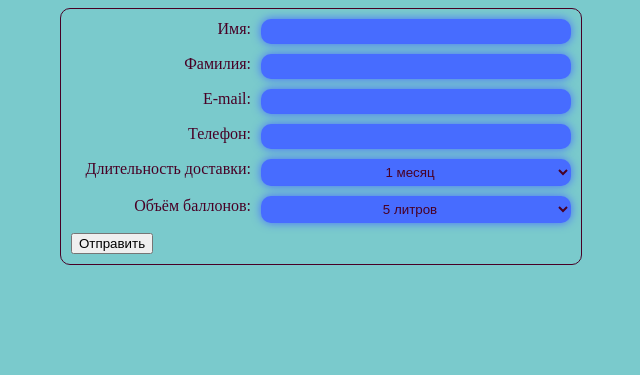
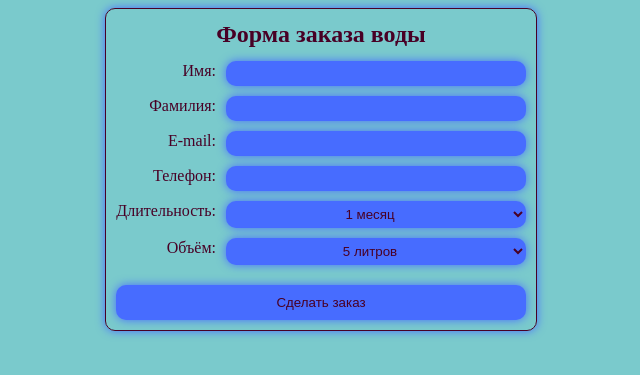
Before and after one commit to SamsaraKid/HomeWork48_DjangoFormsWater, a Django app: page / in a window 1280 px wide. Shown: the top 375 px of the page, without its empty margins (319-959 px from the left). Run offline with Django 4.2, Linux system fonts and the light colour scheme.

Commit message:
оформление

```diff
--- a/templates/form.html
+++ b/templates/form.html
@@ -8,16 +8,17 @@
 </head>
 <body>
 
-<form method="POST" novalidate>
+<form class="center-wrap" method="POST" novalidate>
+    <h2>Форма заказа воды</h2>
     {% csrf_token %}
     {% for f in form %}
         <div class="flex-div">
             <div>{{ f.label_tag }}</div>
             <div class="field">{{ f }}</div>
-            <div>{{ f.errors }}</div>
+            <div class="errors">{{ f.errors }}</div>
         </div>
     {% endfor %}
-    <input class="send-button" type="submit" value="Отправить">
+    <input type="submit" value="Сделать заказ">
 </form>
 
 </body>
--- a/water/myforms.py
+++ b/water/myforms.py
@@ -1,5 +1,7 @@
 from django import forms
 from django.core.validators import RegexValidator
+
+fields = ('Имя:', 'Фамилия:', 'E-mail:', 'Телефон:', 'Длительность:', 'Объём:')
 
 
 def name_val(value):
@@ -9,14 +11,12 @@ def name_val(value):
         raise forms.ValidationError('Может содержать только буквы')
 
 
-
-
 class WaterOrder(forms.Form):
-    name = forms.CharField(label='Имя', validators=[name_val])
-    surname = forms.CharField(label='Фамилия', validators=[name_val])
-    email = forms.CharField(label='E-mail')
-    phone = forms.CharField(label='Телефон')
+    name = forms.CharField(label=fields[0], validators=[name_val])
+    surname = forms.CharField(label=fields[1], validators=[name_val])
+    email = forms.CharField(label=fields[2])
+    phone = forms.CharField(label=fields[3])
     terms = ((1, '1 месяц'), (3, '3 месяца'), (6, '6 месяцев'), (12, '12 месяцев'))
-    term = forms.TypedChoiceField(label='Длительность доставки', choices=terms)
+    term = forms.TypedChoiceField(label=fields[4], choices=terms)
     sizes = ((5, '5 литров'), (10, '10 литров'), (15, '15 литров'))
-    size = forms.TypedChoiceField(label='Объём баллонов', choices=sizes)
+    size = forms.TypedChoiceField(label=fields[5], choices=sizes)
--- a/water/static/css/main.css
+++ b/water/static/css/main.css
@@ -5,33 +5,44 @@ body{
     box-sizing: border-box;
 }
 
-.center{
-    width: max-content;
-    margin: auto;
+h2{
     text-align: center;
+    margin: 3%;
 }
 
-a, .sendbut{
+a{
+    text-decoration: none;
+}
+
+input[type=submit], button{
+    display: block;
     margin-top: 10px;
+    margin-left: auto;
+    margin-right: 0;
     padding: 10px;
     background-color: #476cff;
     border-radius: 10px;
-    box-shadow: 0px 0px 10px #476cff;
-    text-decoration: none;
+    box-shadow: 0 0 10px #476cff;
     border: none;
     color: #480025;
+    width: 100%;
 }
 
-a:hover, .sendbut:hover, .field input:hover, .field textarea:hover, select:hover{
-    box-shadow: 0px 0px 10px #47ffd2;
+.errors{
+    width: 0;
+    overflow: visible;
+    white-space: nowrap;
 }
 
-a:active, .sendbut:active, select:active{
+input:hover, select:hover, button:hover{
+    box-shadow: 0 0 10px #47ffd2;
+}
+
+input[type=submit]:active, select:active, button:active{
     background-color: #47ffd2;
 }
 
-.field input, .field textarea, select{
-    width: 300px;
+input, select, button{
     padding: 5px;
     background-color: #476cff;
     border-radius: 10px;
@@ -41,15 +52,15 @@ a:active, .sendbut:active, select:active{
     text-align: center;
 }
 
-select{
-    width: 310px;
+input{
+    width: 290px;
 }
 
-optgroup{
-    text-align: center;
+select{
+    width: 300px;
 }
 
-.field input:focus, .field textarea:focus, select:focus{
+input:focus, select:focus, button:focus{
     background-color: #47ffd2;
     color: #480025;
     outline: 0;
@@ -58,19 +69,16 @@ optgroup{
 ul{
     margin: 0;
     list-style-type: none;
-    padding-left: 10px;
+    padding-left: 20px;
 }
 
-#id_agree{
-    width: max-content;
-}
-
-form{
+.center-wrap{
     border: #480025 solid 1px;
     border-radius: 10px;
     width: max-content;
-    padding: 10px;
+    padding: 0 10px 10px;
     margin: 0 auto 20px;
+    box-shadow: 0 0 10px #476cff;
 }
 
 .flex-div{
@@ -83,11 +91,12 @@ form{
 }
 
 .flex-div div:first-child{
-    width: 180px;
+    width: 100px;
     text-align: right;
     margin-right: 10px;
 }
 
-.flex-div label{
+.flex-div label, .flex-div ul{
+    display: inline-block;
     vertical-align: middle;
 }
--- a/water/views.py
+++ b/water/views.py
@@ -1,11 +1,18 @@
 from django.shortcuts import render
-from .myforms import WaterOrder
+from .myforms import WaterOrder, fields
 
 # Create your views here.
 
 def order(req):
     if req.POST:
         form = WaterOrder(req.POST)
+        if form.is_valid():
+            data = req.POST.dict()
+            data.pop('csrfmiddlewaretoken')
+            data = list(data.values())
+            data = {'data': zip(fields, data)}
+            print(data)
+            return render(req, 'result.html', context=data)
     else:
         form = WaterOrder()
     return render(req, 'form.html', context={'form': form})
```
Also changed, not shown: templates/result.html (+11 -0 lines).
